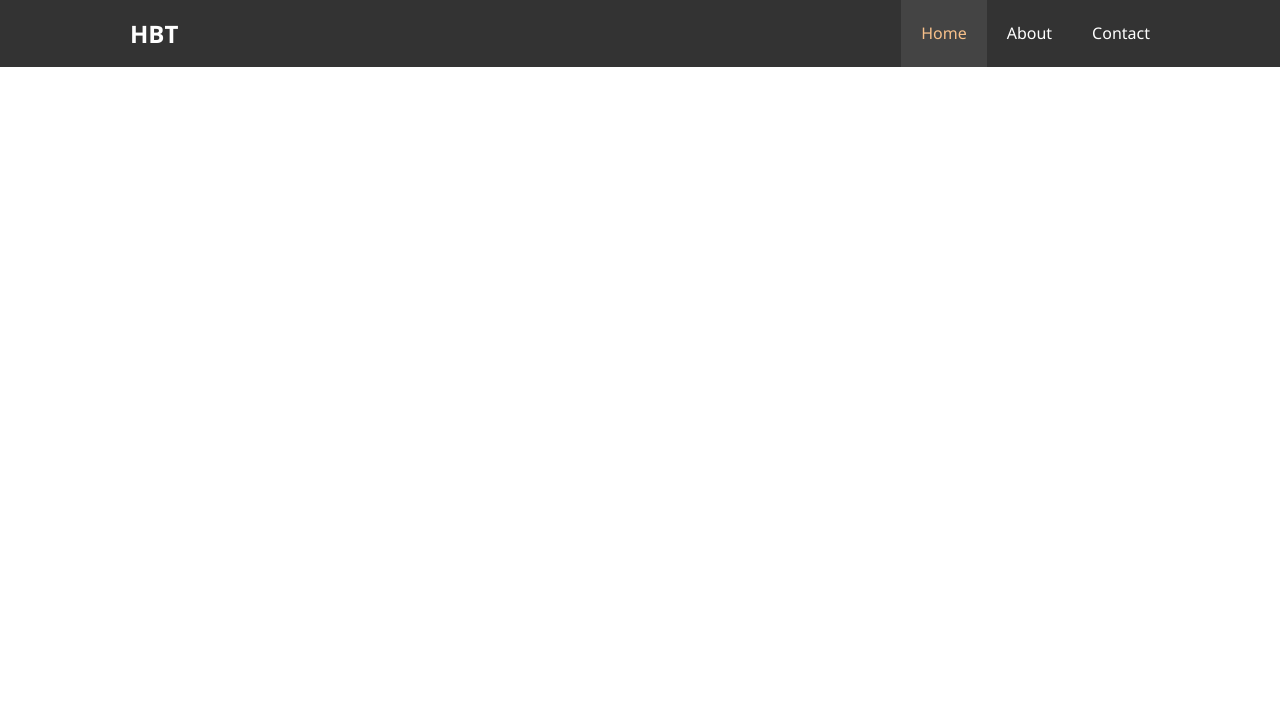
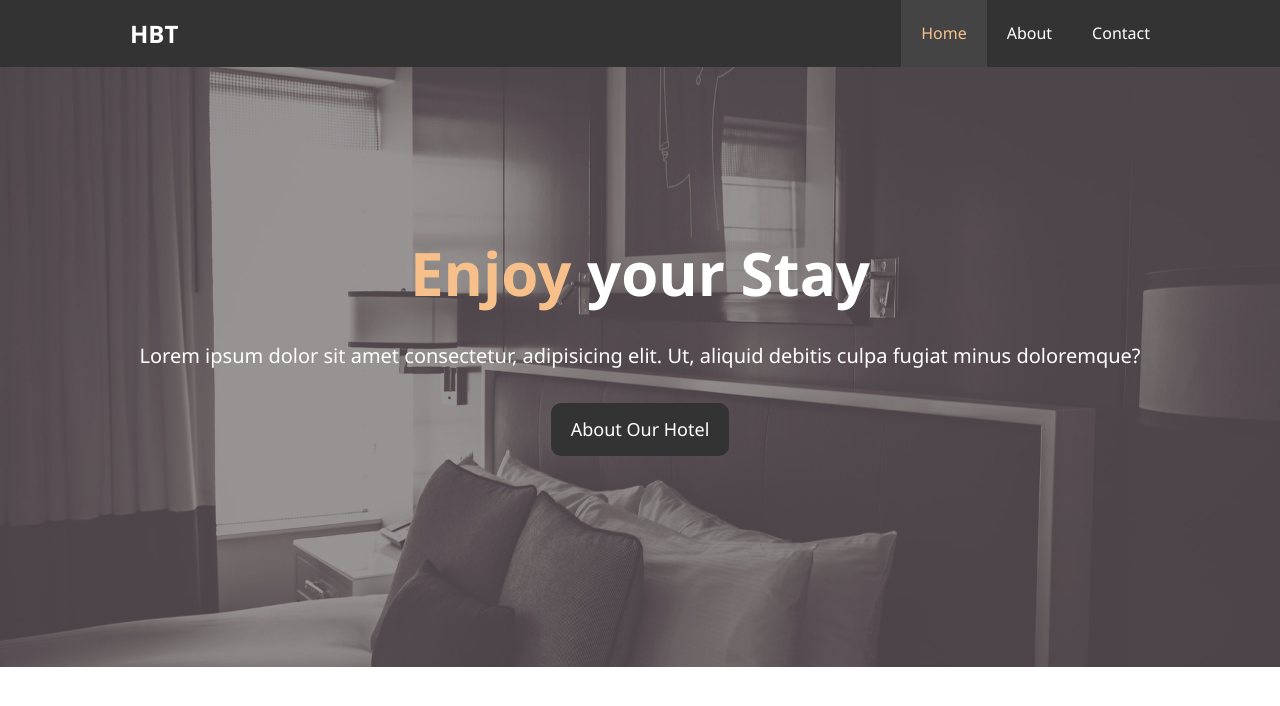
Before and after one commit to ks603/Hotel-Project, a plain HTML site: page index.html in a window 1280 px wide. Drawn offline with Linux system fonts and the light colour scheme.

Commit message:
Added showcase section

```diff
--- a/css/style.css
+++ b/css/style.css
@@ -27,6 +27,30 @@ p {
   max-width: 1100px;
   overflow: auto;
   padding: 0 20px;
+}
+
+.text-primary {
+  color: #f7c08a;
+}
+
+.lead {
+  font-size: 20px;
+}
+
+.btn {
+  display: inline-block;
+  font-size: 18px;
+  color: white;
+  background: #333;
+  padding: 13px 20px;
+  border: none;
+  border-radius: 10px;
+  cursor: pointer;
+}
+
+.btn:hover {
+  color: #f7c08a;
+  color: #333;
 }
 
 #navbar {
@@ -64,3 +88,23 @@ p {
   background: #444;
   color: #f7c08a;
 }
+#showcase {
+  background: url('../img/showcase.jpg') no-repeat center center/cover;
+  height: 600px;
+}
+
+#showcase .showcase-content {
+  color: #fff;
+  text-align: center;
+  padding-top: 170px;
+}
+
+#showcase .showcase-content h1 {
+  font-size:  60px;
+  line-height: 1.2em;
+}
+
+#showcase .showcase-content p {
+  padding-bottom: 20px;
+  line-height: 1.7em;
+}
--- a/index.html
+++ b/index.html
@@ -18,6 +18,15 @@
         </ul>
       </div>
     </nav>
+    <div id="showcase">
+      <div class="container">
+        <div class="showcase-content">
+          <h1><span class="text-primary">Enjoy</span> your Stay</h1>
+          <p class="lead">Lorem ipsum dolor sit amet consectetur, adipisicing elit. Ut, aliquid debitis culpa fugiat minus doloremque?</p>
+          <a class="btn" href="about.html">About Our Hotel</a>
+        </div>
+      </div>
+    </div>
   </header>
 </body>
 </html>
```
